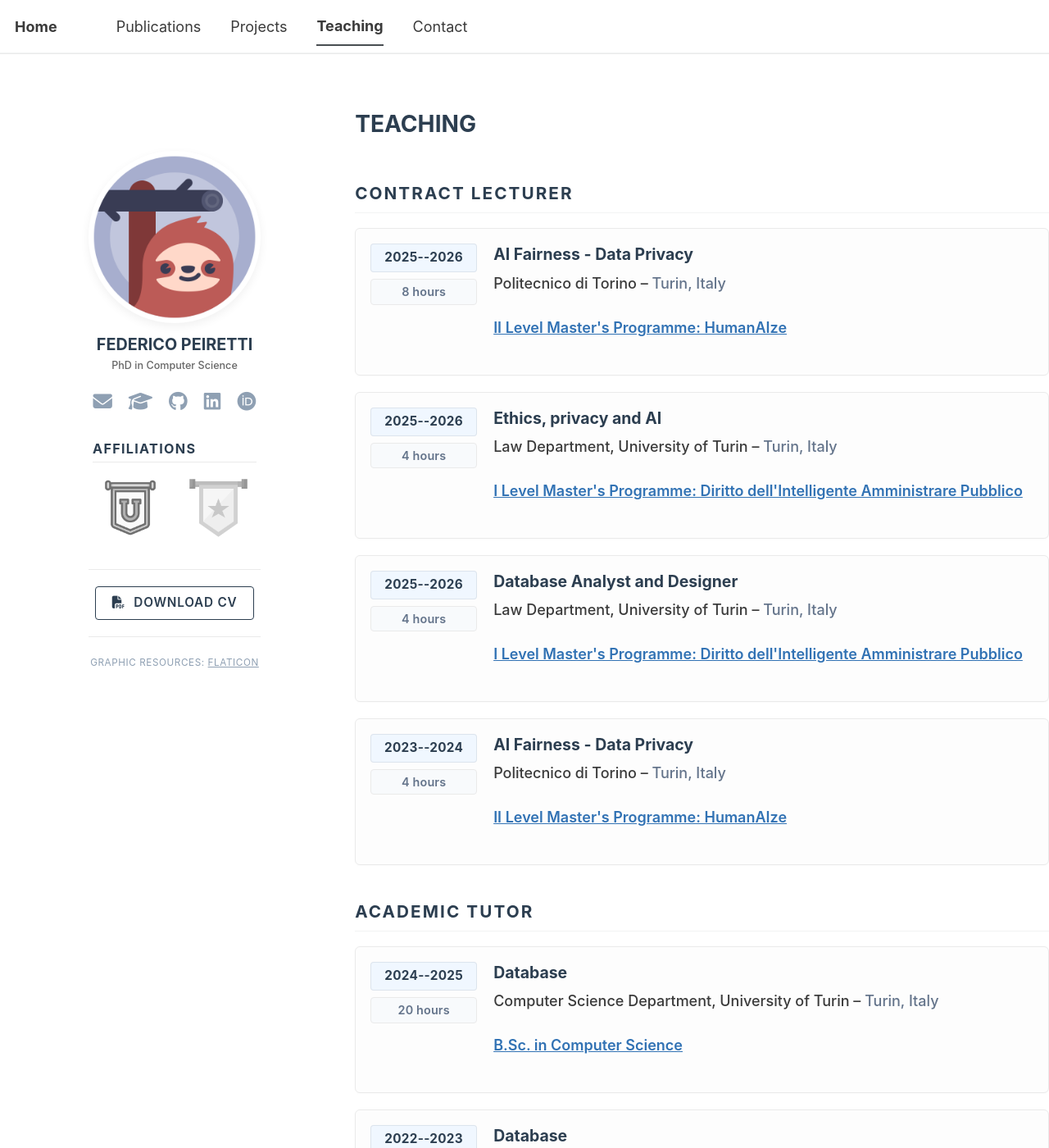
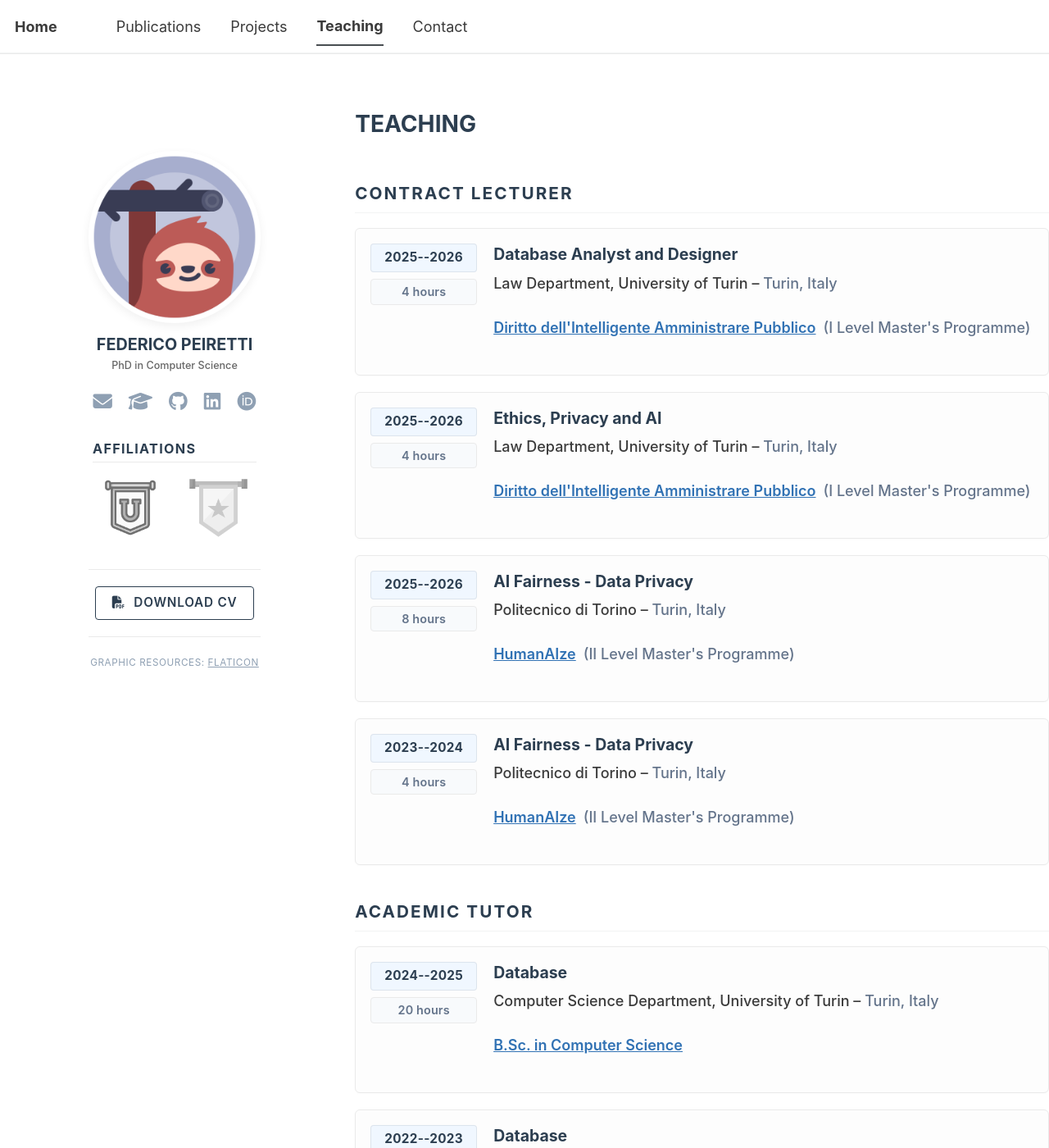
Before and after one commit to federicopeiretti/federicopeiretti.github.io, a Jekyll site: the page built from _pages/teaching.html, in a window 1280 px wide and 1400 px high. Shown: the whole window at 82% size. Built offline with Jekyll 4.4.1, drawn with Linux system fonts in a browser that asks for light colours; a script bundle is joined from its source files by our own code; library files that are not in the unit come from our copies.

Commit message:
add teaching activities

```diff
--- a/_pages/teaching.html
+++ b/_pages/teaching.html
@@ -179,6 +179,12 @@ author_profile: false
     text-decoration: underline;
   }
 
+  .program-type {
+    color: var(--port-muted);
+    font-weight: 500;
+    margin-left: 4px;
+  }
+
   /* Responsive layout */
   @media (max-width: 768px) {
     .teaching-item {
@@ -231,6 +237,9 @@ author_profile: false
             {% else %}
               {{ post.program }}
             {% endif %}
+            {% if post.program_type %}
+              <span class="program-type">({{ post.program_type }})</span>
+            {% endif %}
           </p>
         {% endif %}
       </div>
@@ -267,6 +276,9 @@ author_profile: false
             {% else %}
               {{ post.program }}
             {% endif %}
+            {% if post.program_type %}
+              <span class="program-type">({{ post.program_type }})</span>
+            {% endif %}
           </p>
         {% endif %}
       </div>
```
Also changed, not shown: _teaching/2023-ai-fairness-data-privacy-4h.md (+2 -1 lines), _teaching/2025-ai-fairness-data-privacy-8h.md (+3 -2 lines), _teaching/2025-database-analyst-designer.md (+3 -2 lines), _teaching/2025-ethics-privacy-ai.md (+3 -2 lines).
